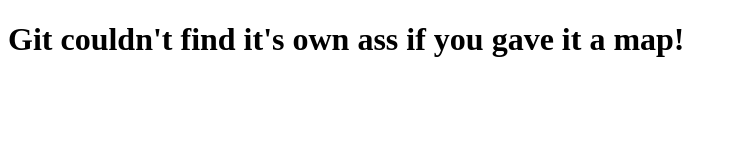
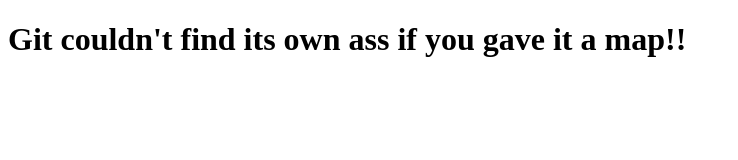
Before and after one commit to jhamberr/gittest, a plain HTML site: page map.html in a window 1280 px wide. Shown: the whole page, without its empty margins (0-738 px from the left). Drawn offline with Linux system fonts and the light colour scheme.

Commit message:
message for commit

```diff
--- a/map.html
+++ b/map.html
@@ -7,6 +7,6 @@
     <title>Document</title>
 </head>
 <body>
-    <h1>Git couldn't find it's own ass if you gave it a map!</h1>
+    <h1>Git couldn't find its own ass if you gave it a map!!</h1>
 </body>
 </html>
```
